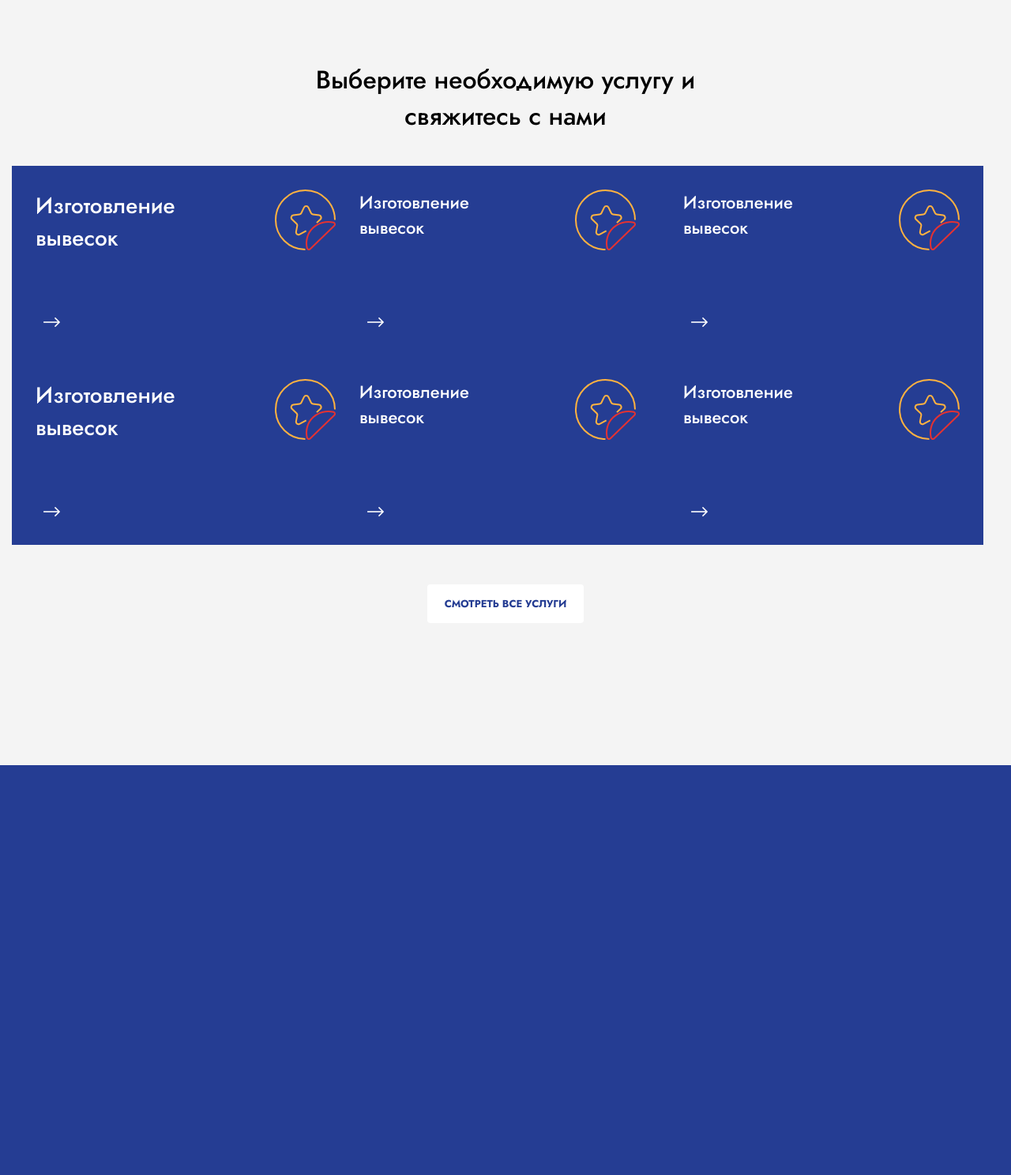
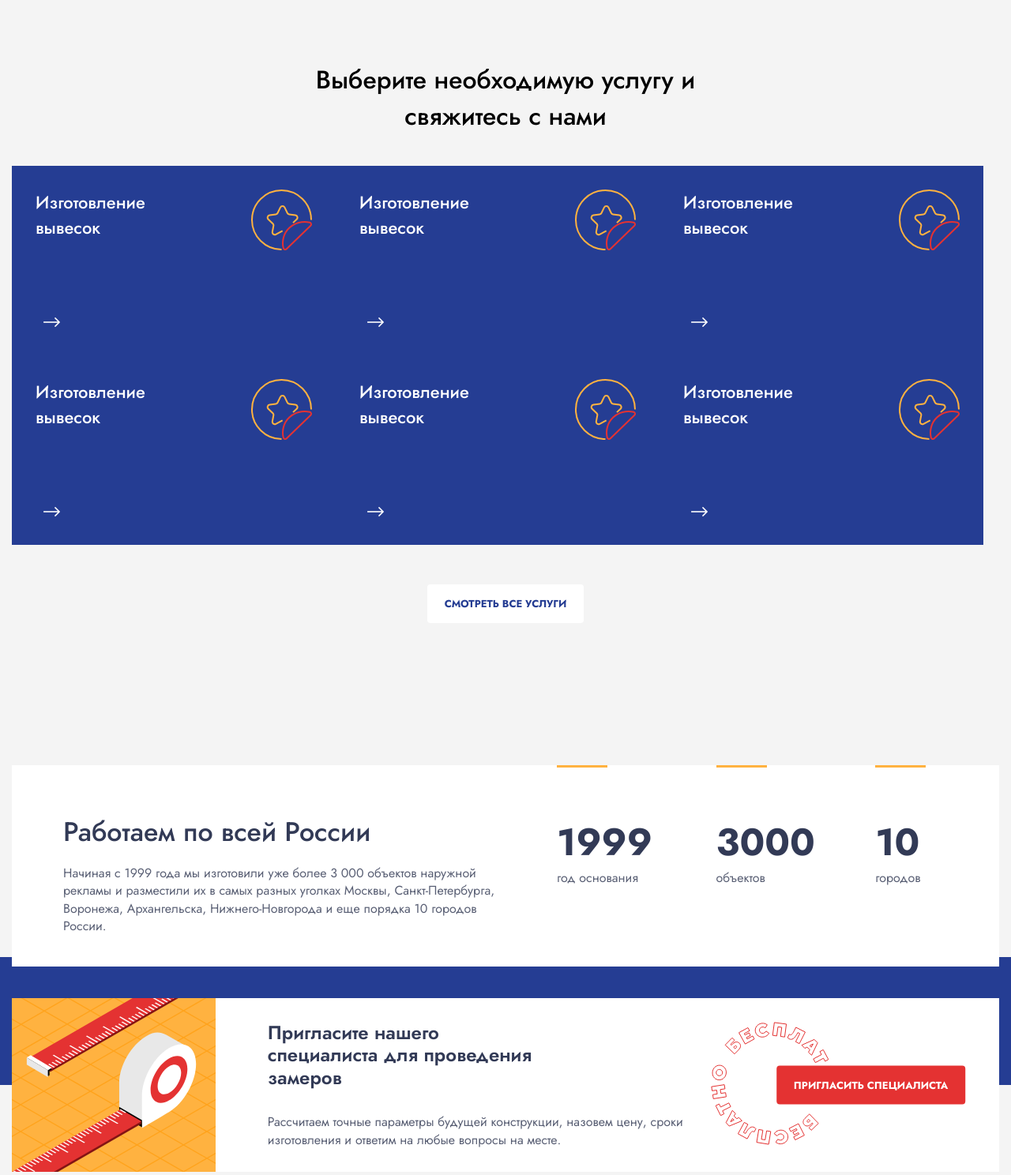
Before and after one commit to vahantov/vahantov.github.io, a PHP site: page / in a window 1280 px wide. Shown: the part 1002-2490 px from the top of the page at 79% size. Before the commit the page ends 1971 px from the top, so only its background shows below. Run offline with PHP 8.4, Linux system fonts and the light colour scheme.

Commit message:
section-map finished

```diff
--- a/css/style.css
+++ b/css/style.css
@@ -168,7 +168,6 @@
 
 .section-services {
   width: 100%;
-  background-color: #F4F4F4;
   padding-bottom: 3rem; }
   .section-services .call_to_action {
     margin-top: -4rem; }
@@ -184,6 +183,72 @@
     .section-services__content .button {
       text-align: center;
       margin: 5rem 0; }
+
+.section-map {
+  width: 100%;
+  padding-bottom: 15rem;
+  background: linear-gradient(0deg, #253D93 0%, #253D93 40%, transparent 40%, transparent 100%); }
+  .section-map__content {
+    width: 100%;
+    background-color: #fff;
+    max-width: 125rem;
+    margin: auto;
+    display: flex;
+    flex-direction: column; }
+    .section-map__content .content {
+      display: flex;
+      justify-content: space-between; }
+      .section-map__content .content .left {
+        display: flex;
+        flex-direction: column;
+        justify-content: space-around;
+        margin: 6.5rem;
+        margin-bottom: 4rem; }
+        .section-map__content .content .left h2 {
+          font-size: 3.4rem;
+          font-weight: 500;
+          color: #323A56;
+          line-height: 120%;
+          margin-bottom: 2rem; }
+        .section-map__content .content .left p {
+          font-size: 1.6rem;
+          line-height: 140%;
+          color: #595F74; }
+      .section-map__content .content .right {
+        display: flex;
+        justify-content: space-between; }
+        .section-map__content .content .right .item {
+          width: 28%;
+          height: 85%;
+          position: relative;
+          display: flex;
+          flex-direction: column;
+          justify-content: center; }
+          .section-map__content .content .right .item:after {
+            content: "";
+            display: inline-block;
+            position: absolute;
+            top: 0;
+            left: 0;
+            height: 3px;
+            width: 6.4rem;
+            background-color: #FFB240; }
+          .section-map__content .content .right .item h1 {
+            font-size: 4.8rem;
+            font-weight: bold;
+            color: #323A56; }
+          .section-map__content .content .right .item p {
+            font-size: 1.6rem;
+            line-height: 140%;
+            color: #595F74; }
+      .section-map__content .content > * {
+        width: 50%; }
+
+.section-part .call_to_action {
+  margin-top: -11rem; }
+
+body {
+  background-color: #F4F4F4; }
 
 .call_to_action {
   max-width: 125rem;
@@ -270,7 +335,10 @@
     align-items: flex-start !important; }
   .services.grid .services-item {
     background-color: #253D93 !important;
-    min-height: 24rem; }
+    min-height: 24rem;
+    transition: all .7s; }
+    .services.grid .services-item:hover {
+      background-color: #1E3176 !important; }
 
 .services-item {
   position: relative;
--- a/index.html
+++ b/index.html
@@ -108,10 +108,10 @@
 					<div class="services grid">
 						<a href="#" class="services-item">
 							<div class="content">
-								<div class="titletitle-medium">Изготовление вывесок</div>
+								<div class="title title-medium">Изготовление вывесок</div>
 								<div class="more"><p class="hidden">Подробнее</p><i class="fa fa-long-arrow-right"></i></div>
 							</div>
-							<div class="icon no-padding">
+							<div class="icon">
 								<img src="icons/sticker.svg" alt="Sticker">
 							</div>
 						</a>
@@ -138,10 +138,10 @@
 
 						<a href="#" class="services-item">
 							<div class="content">
-								<div class="titletitle-medium">Изготовление вывесок</div>
+								<div class="title title-medium">Изготовление вывесок</div>
 								<div class="more"><p class="hidden">Подробнее</p><i class="fa fa-long-arrow-right"></i></div>
 							</div>
-							<div class="icon no-padding">
+							<div class="icon">
 								<img src="icons/sticker.svg" alt="Sticker">
 							</div>
 						</a>
@@ -173,6 +173,59 @@
 
 				</div>
 			</section>
+			<section class="section-slider">
+
+			</section>
+			<section class="section-map">
+				<div class="section-map__content">
+					<div class="content">
+						<div class="left">
+							<h2>
+								Работаем по всей России
+							</h2>
+							<p>
+								Начиная с 1999 года мы изготовили уже более 3 000 объектов наружной рекламы и разместили их в самых разных уголках Москвы, Санкт-Петербурга, Воронежа, Архангельска, Нижнего-Новгорода и еще порядка 10 городов России.
+							</p>
+						</div>
+						<div class="right">
+							<div class="item">
+								<h1>1999</h1>
+								<p>год основания</p>
+							</div>
+							<div class="item">
+								<h1>3000</h1>
+								<p>объектов</p>
+							</div>
+							<div class="item">
+								<h1>10</h1>
+								<p>городов</p>
+							</div>
+						</div>
+					</div>
+					<div class="map">
+						<script type="text/javascript" charset="utf-8" async src="https://api-maps.yandex.ru/services/constructor/1.0/js/?um=constructor%3A44cd8d51ccb0c441f160bf440775fe85054890d4a016ec5830587b686583784a&amp;width=1250&amp;height=500&amp;lang=ru_RU&amp;scroll=true"></script>
+					</div>
+				</div>
+
+			</section>
+			<section class="section-part">
+				<div class="call_to_action">
+					<div class="image">
+						<img src="icons/ruletka.svg" alt="ruletka">
+					</div>
+					<div class="content">
+						<h2>Пригласите нашего специалиста для проведения замеров</h2>
+						<p>Рассчитаем точные параметры будущей конструкции, назовем цену, сроки изготовления и ответим на любые вопросы на месте.</p>
+					</div>
+					<div class="button">
+						<a class="btn-primary btn" href="#">Пригласить специалиста</a>
+						<img src="icons/freeicon.svg" alt="freeicon">
+					</div>
+				</div>
+				<div class="content">
+
+				</div>
+			</section>
 		</main>
 
 		<script src="scripts/app.js"></script>
--- a/sass/components/_service-item.scss
+++ b/sass/components/_service-item.scss
@@ -12,6 +12,11 @@
     .services-item {
       background-color: $color-blue-primary !important;
       min-height: 24rem;
+      transition: all .7s;
+      &:hover{
+        background-color: $color-blue-primary-dark !important;
+
+      }
     }
   }
 
--- a/sass/layout/_layout.scss
+++ b/sass/layout/_layout.scss
@@ -1,3 +1,5 @@
 @import "nav";
 @import "header";
 @import "section-services";
+@import "section-map";
+@import "section-part";
--- /dev/null
+++ b/sass/layout/_section-map.scss
@@ -0,0 +1,83 @@
+.section-map {
+  width: 100%;
+  padding-bottom: 15rem;
+  background: linear-gradient(0deg, $color-blue-primary 0%, $color-blue-primary 40%, transparent 40%, transparent 100%);
+  &__content{
+    width: 100%;
+    background-color: $color-white;
+    max-width: $content-width;
+    margin: auto;
+    display: flex;
+    flex-direction: column;
+
+    .content {
+      display: flex;
+      justify-content: space-between;
+
+      .left {
+        display: flex;
+        flex-direction: column;
+        justify-content: space-around;
+        margin: 6.5rem;
+        margin-bottom: 4rem;
+
+        h2 {
+          font-size: 3.4rem;
+          font-weight: 500;
+          color: $color-text-primary;
+          line-height: 120%;
+          margin-bottom: 2rem;
+        }
+
+        p {
+          font-size: 1.6rem;
+          line-height: 140%;
+          color: $color-text-gray;
+        }
+      }
+
+      .right {
+        display: flex;
+        justify-content: space-between;
+        .item {
+          width: 28%;
+          height: 85%;
+          position: relative;
+          display: flex;
+          flex-direction: column;
+          justify-content: center;
+
+          &:after {
+            content: "";
+            display: inline-block;
+            position: absolute;
+            top: 0;
+            left: 0;
+            height: 3px;
+            width: 6.4rem;
+            background-color: $color-yellow-primary;
+          }
+
+          h1 {
+            font-size: 4.8rem;
+            font-weight: bold;
+            color: $color-text-primary;
+          }
+          p {
+            font-size: 1.6rem;
+            line-height: 140%;
+            color: $color-text-gray;
+          }
+        }
+
+
+
+      }
+
+      & > * {
+        width: 50%;
+      }
+    }
+  }
+
+}
--- /dev/null
+++ b/sass/layout/_section-part.scss
@@ -0,0 +1,6 @@
+.section-part {
+
+  .call_to_action {
+    margin-top: -11rem;
+  }
+}
--- a/sass/layout/_section-services.scss
+++ b/sass/layout/_section-services.scss
@@ -1,6 +1,5 @@
 .section-services {
   width: 100%;
-  background-color: $color-gray-primary;
   padding-bottom: 3rem;
 
   .call_to_action {
--- a/sass/pages/_home.scss
+++ b/sass/pages/_home.scss
@@ -0,0 +1,3 @@
+body {
+  background-color: $color-gray-primary;
+}
--- a/sass/pages/_pages.scss
+++ b/sass/pages/_pages.scss
@@ -0,0 +1 @@
+@import "home";
--- a/scripts/app.js
+++ b/scripts/app.js
@@ -40,24 +40,27 @@
     const btn = $('.nav .number'),
         popup = $('.nav .popup')
 
-    btn.addEventListener('click', () => {
+    btn.addEventListener('mouseover', () => {
         if ( popup.classList.contains('active') ) {
             popup.classList.remove('active')
         } else {
             (async function() {
                 await popup.classList.add('active')
 
-                window.addEventListener('click', (event) => {
+                /*window.addEventListener('click', (event) => {  // убираем попап при уходе мышки
                     if ( event.target !== btn && event.target !== popup && event.target.parentNode !== popup ) {
                         popup.classList.remove('active')
                     }
-                })
-
-                window.addEventListener('scroll', () => {
+                })*/
+                popup.addEventListener("mouseleave", () => {
                     popup.classList.remove('active')
                 })
+               /* window.addEventListener('scroll', () => { // Убираем попал при скроле
+                    popup.classList.remove('active')
+                })*/
             })()
         }
+
     })
 }
 
```
Also changed, not shown: sass/components/_button.scss (line endings or trailing spaces).
